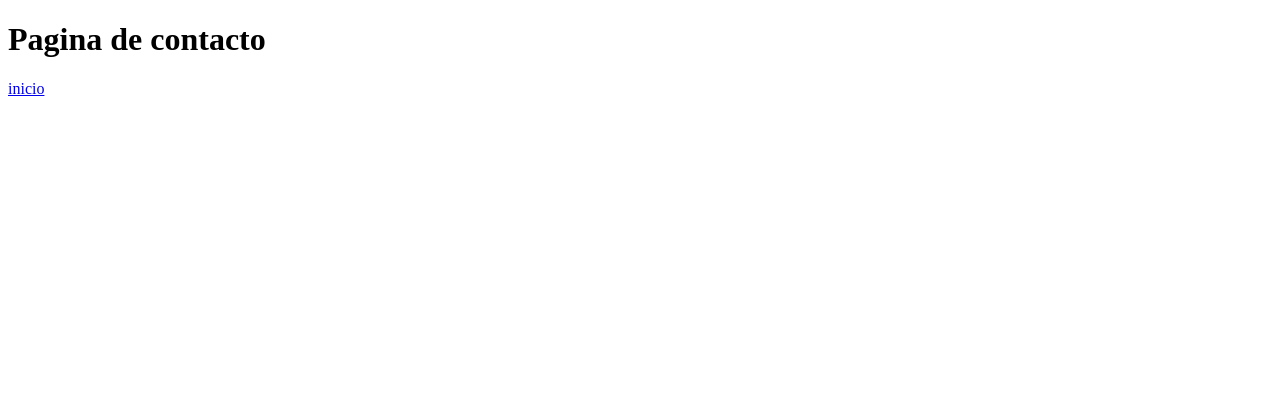
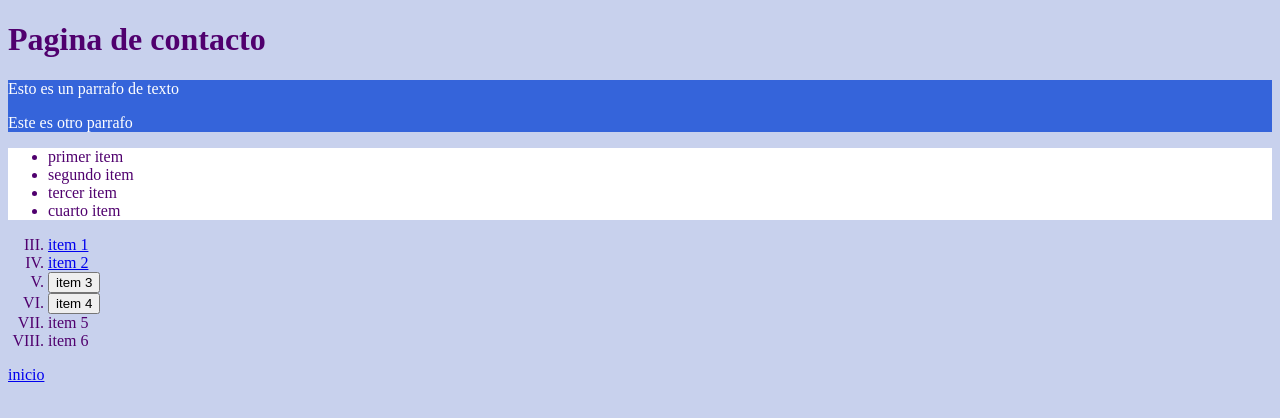
Before and after one commit to mddbsd/ClaseHTML, a plain HTML site: page contacto.html in a window 1280 px wide. Drawn offline with Linux system fonts and the light colour scheme.

Commit message:
agregada pagina de contacto

```diff
--- a/contacto.html
+++ b/contacto.html
@@ -5,8 +5,30 @@
     <meta name="viewport" content="width=device-width, initial-scale=1.0">
     <title>contacto</title>
 </head>
-<body>
+<body style="background-color: #C8D1ED; color: #50006E;"">
     <h1>Pagina de contacto</h1>
+    <div class="texto" style="background-color: #3564DA; color: white;">
+        <p>Esto es un parrafo de texto</p>
+        <p>Este es otro parrafo</p>
+    </div>
+    <div class="lista-desordenada" style="background-color: #fff;;">
+        <ul>
+            <li>primer item</li>
+            <li>segundo item</li>
+            <li>tercer item</li>
+            <li>cuarto item</li>
+        </ul>
+    </div>
+    <div class="lista-ordenada">
+        <ol start="3" type="I">
+            <li><a href="pagina1.html">item 1</a></li>
+            <li><a href="pagina2.html">item 2</a></li>
+            <li><button>item 3</button></li>
+            <li><button>item 4</button></li>
+            <li>item 5</li>
+            <li>item 6</li>
+        </ol>
+    </div>
     <a href="index.html">inicio</a>
 </body>
 </html>
```
